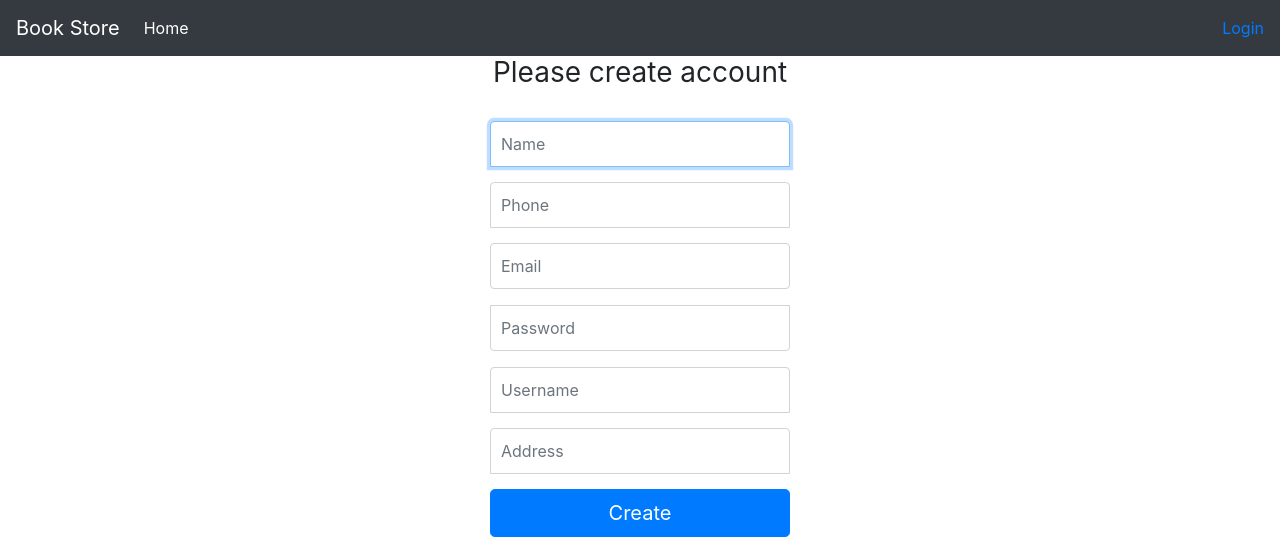
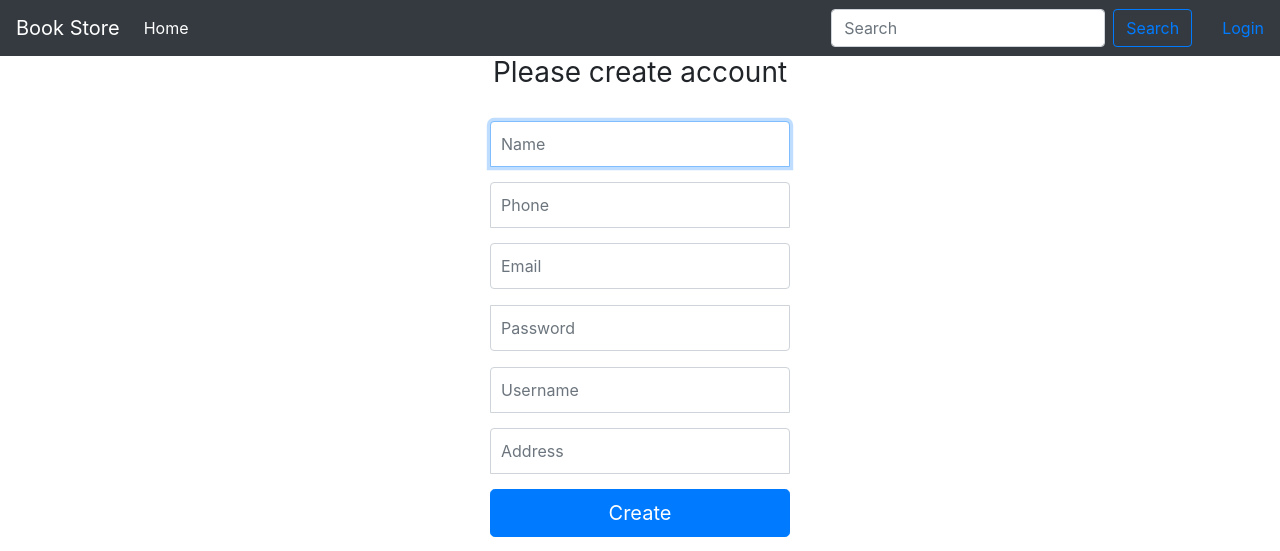
Before and after one commit to TrevorBedsaul/ISA_Project, a Django app: page /create_account in a window 1280 px wide. Shown: the top 551 px of the page. Run offline with Django 3.2, Linux system fonts and the light colour scheme; data that the repository does not hold is empty; parts of the project's set-up code (start-up, migrations or seed data) failed here and were passed over; some libraries are stand-ins or nearby versions.

Commit message:
Add search bar

```diff
--- a/web_layer/web_layer_app/templates/base_generic.html
+++ b/web_layer/web_layer_app/templates/base_generic.html
@@ -12,6 +12,9 @@
     .starter-template {
       padding: 40px 15px;
       text-align: center;
+    }
+    .form-inline  {
+      margin:0px 30px;
     }
     </style>
 </head>
@@ -33,8 +36,12 @@
         {% endif %}
       </li>
     </ul>
+    <form class="form-inline my-2 my-lg-0">
+      <input class="form-control mr-sm-2" type="search" placeholder="Search" aria-label="Search">
+      <button class="btn btn-outline-primary my-2 my-sm-0" type="submit">Search</button>
+    </form>
     {% if not auth %}
-      <a class=" nav-item" href="/login">Login <span class="sr-only">(current)</span></a>
+    <a class=" nav-item" href="/login">Login <span class="sr-only">(current)</span></a>
     {%else %}
     <a class=" nav-item" href="/logout">Logout <span class="sr-only">(current)</span></a>
     {%endif%}
```
